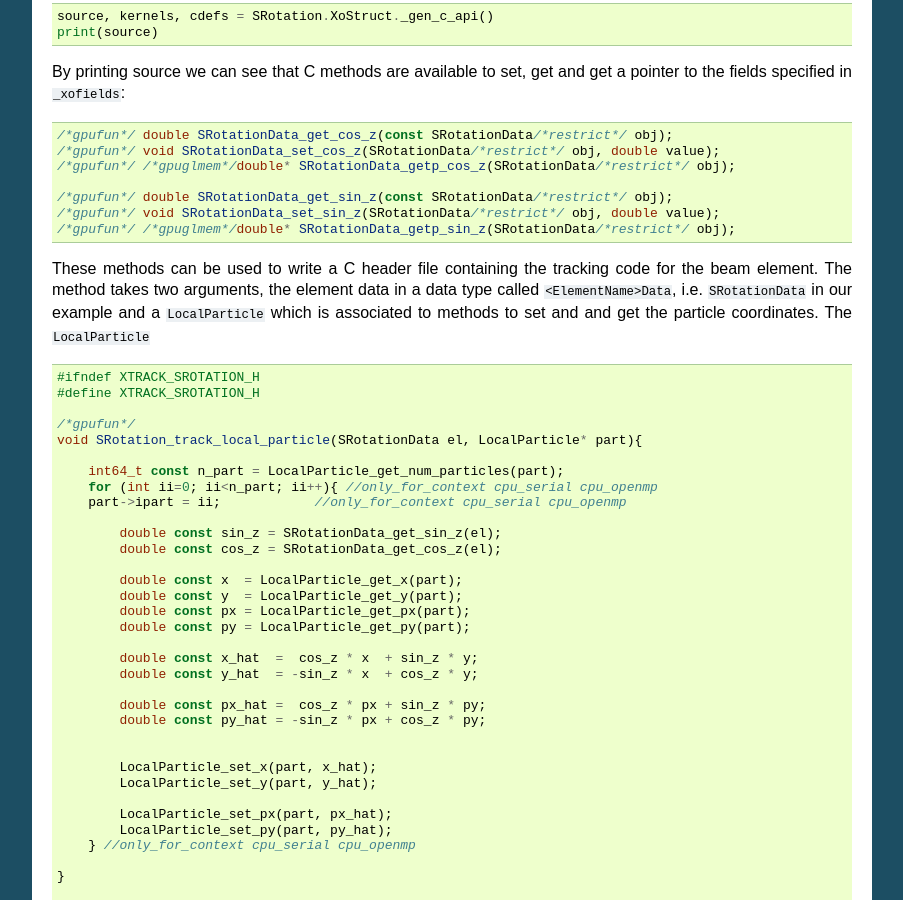
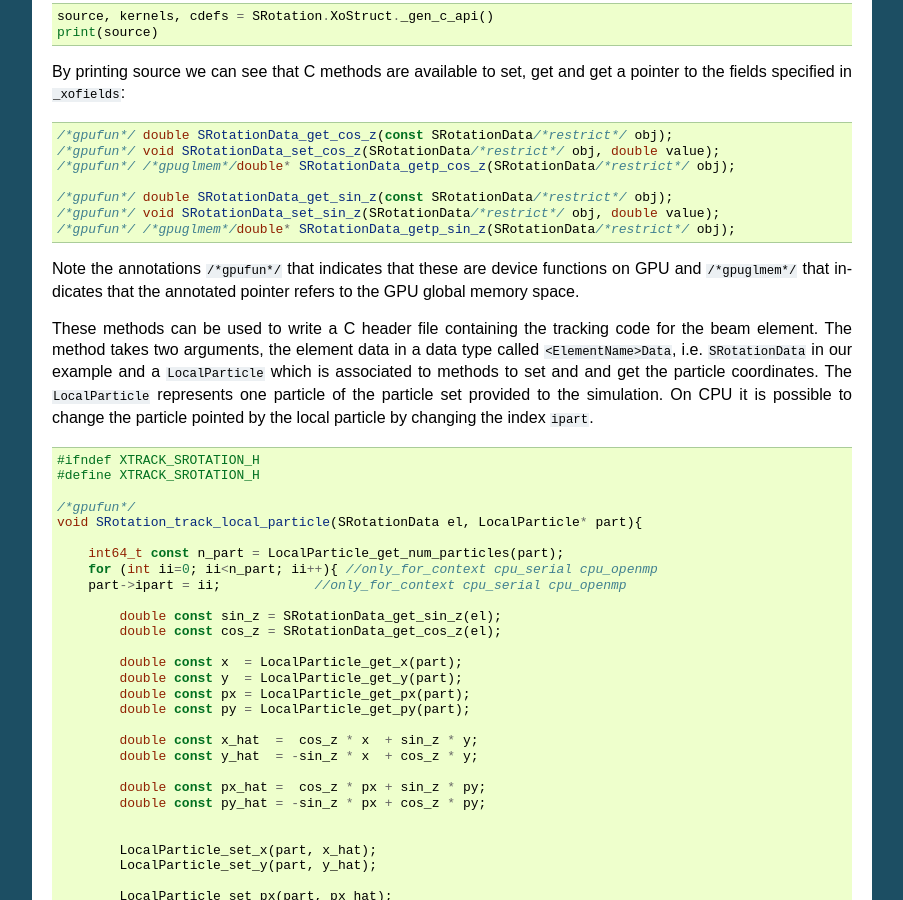
Before and after one commit to xsuite/xsuite, a Sphinx documentation site: the page built from docs/newbeamelement.rst, in a window 1280 px wide and 900 px high, scrolled down 1746 px. Shown: the whole window, without its empty margins (198-1101 px from the left). Built offline with Sphinx 7.4.7, drawn with Linux system fonts in a browser that asks for light colours.

Commit message:
Quick push

```diff
--- a/docs/newbeamelement.rst
+++ b/docs/newbeamelement.rst
@@ -115,9 +115,11 @@ By printing source we can see that C methods are available to set, get and get a
     /*gpufun*/ void SRotationData_set_sin_z(SRotationData/*restrict*/ obj, double value);
     /*gpufun*/ /*gpuglmem*/double* SRotationData_getp_sin_z(SRotationData/*restrict*/ obj);
 
+Note the annotations ``/*gpufun*/`` that indicates that these are device functions on GPU and ``/*gpuglmem*/`` that indicates that the annotated pointer refers to the GPU global memory space.
+
 These methods can be used to write a C header file containing the tracking code for the beam element.
 The method takes two arguments, the element data in a data type called ``<ElementName>Data``, i.e. ``SRotationData`` in our example and a ``LocalParticle`` which is associated to methods to set and and get the particle coordinates.
-The ``LocalParticle``
+The ``LocalParticle`` represents one particle of the particle set provided to the simulation. On CPU it is possible to change the particle pointed by the local particle by changing the index ``ipart``.
 
 
 .. code-block:: c
```
